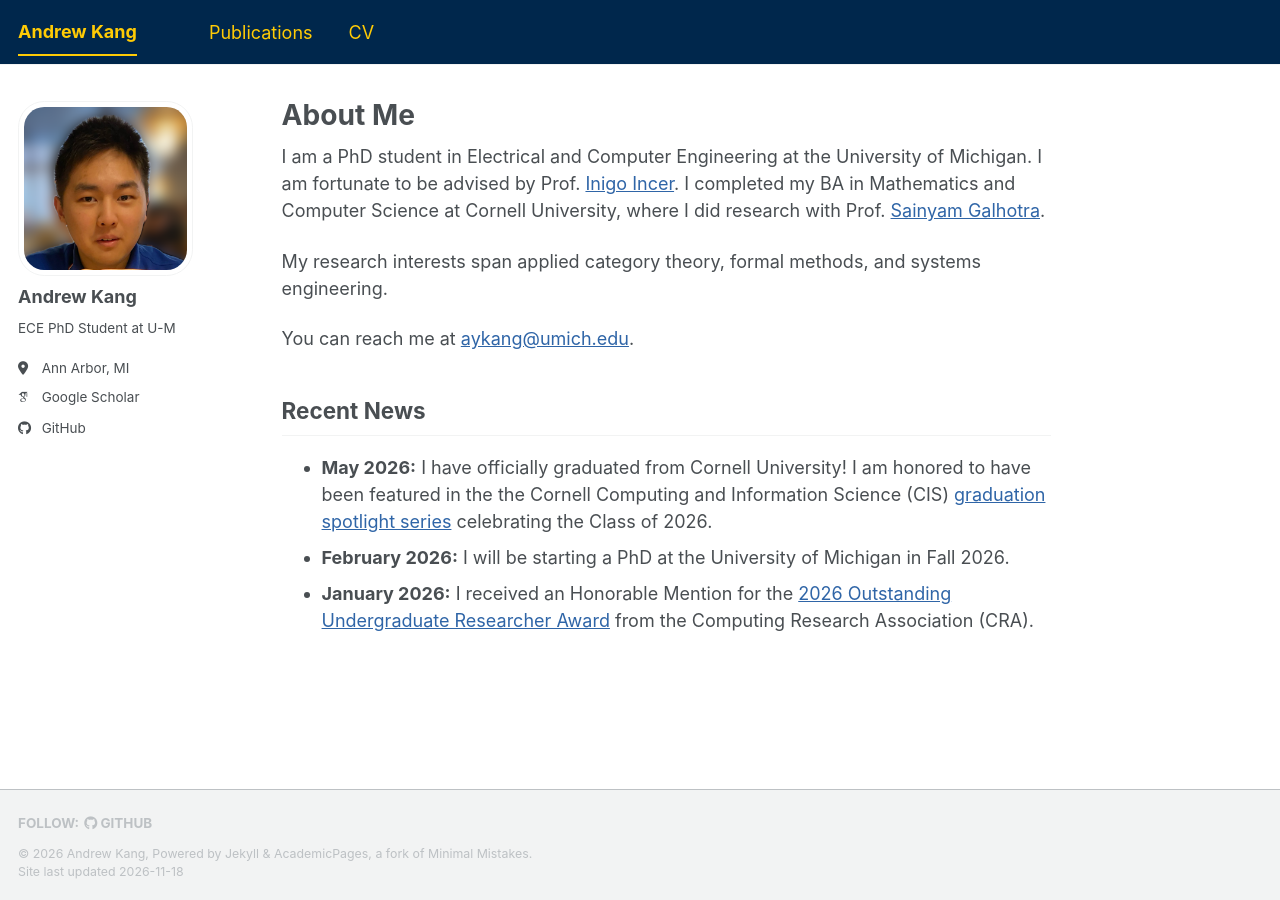
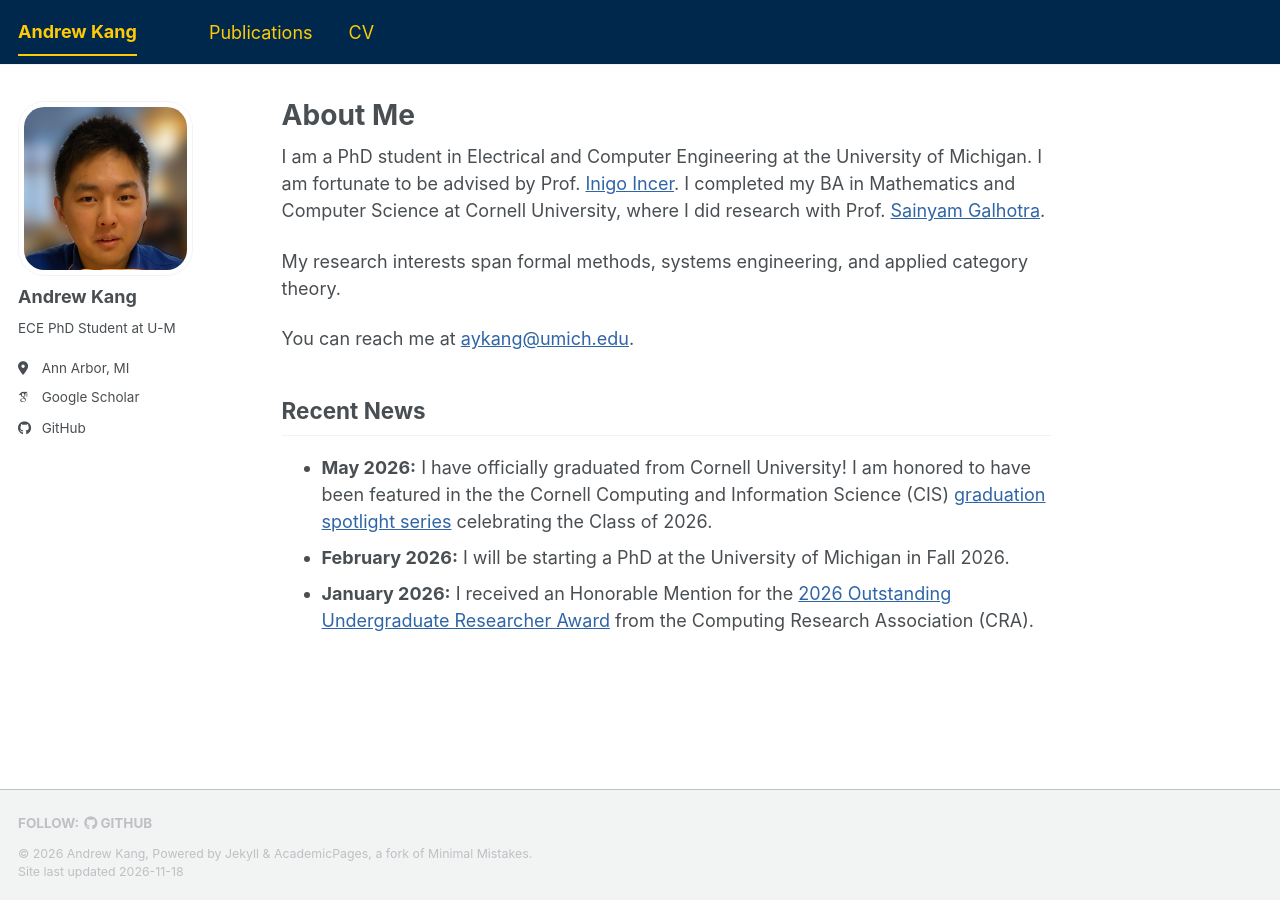
Before and after one commit to andrew-kang/andrew-kang.github.io, a Jekyll site: the page built from _pages/about.md, in a window 1280 px wide. Built offline with Jekyll 4.4.1, drawn with Linux system fonts in a browser that asks for light colours; some web fonts are replaced; a script bundle is joined from its source files by our own code; library files that are not in the unit come from our copies.

Commit message:
fix: reoder topics

```diff
--- a/_pages/about.md
+++ b/_pages/about.md
@@ -9,7 +9,7 @@ redirect_from:
 
 I am a PhD student in Electrical and Computer Engineering at the University of Michigan. I am fortunate to be advised by Prof. [Inigo Incer](https://iincer.github.io/). I completed my BA in Mathematics and Computer Science at Cornell University, where I did research with Prof. [Sainyam Galhotra](https://sainyamgalhotra.com/).
 
-My research interests span applied category theory, formal methods, and systems engineering.
+My research interests span formal methods, systems engineering, and applied category theory.
 
 You can reach me at [aykang@umich.edu](mailto:aykang@umich.edu).
 
```
